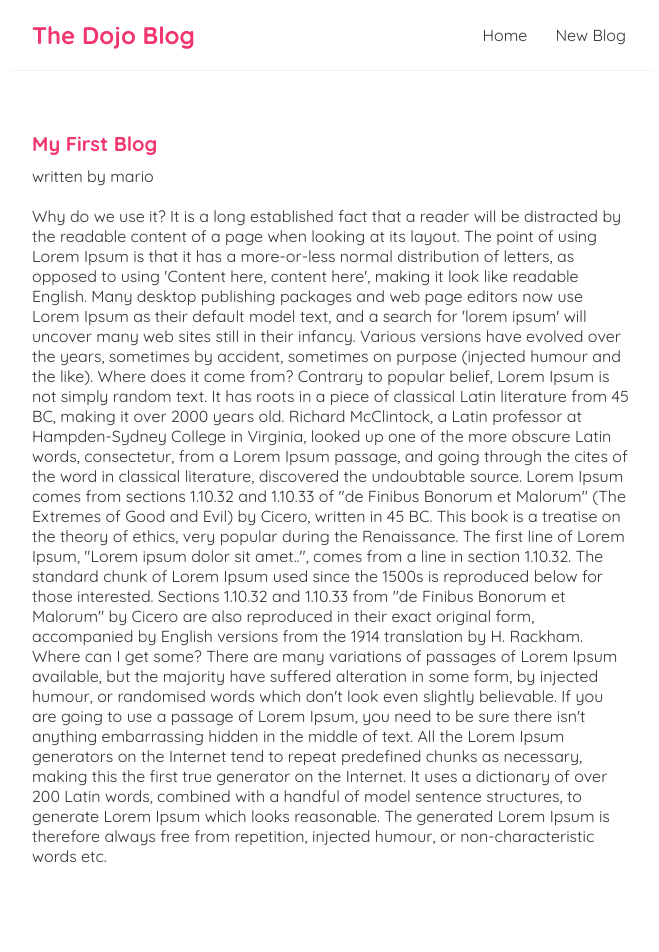
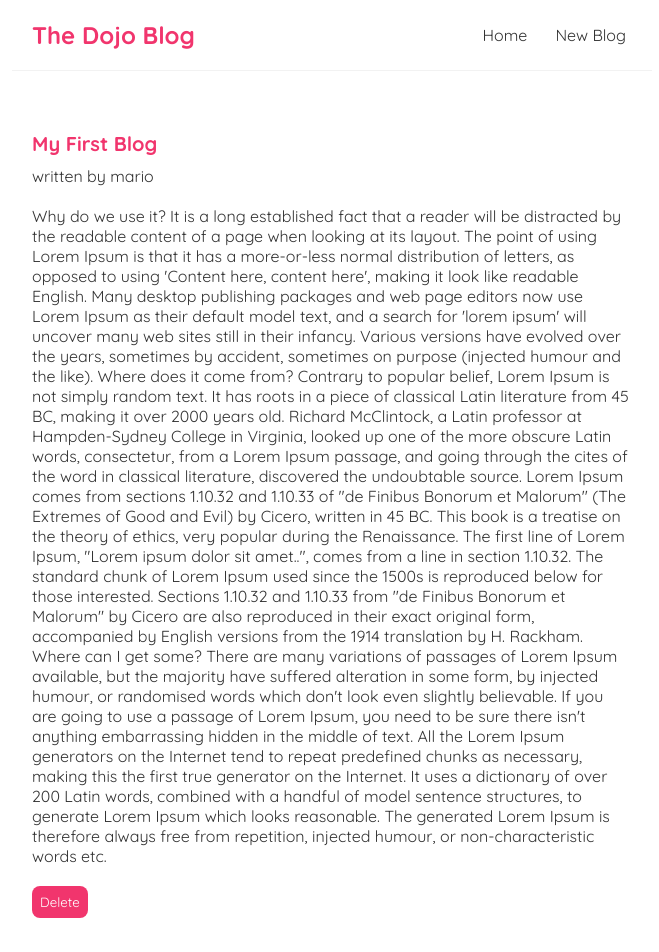
Before and after one commit to Waqarcode/dojo-blog, a React (Create React App) app: page /blog/1 in a window 1280 px wide. Shown: the top 952 px of the page, without its empty margins (308-967 px from the left). Built offline with nearby package versions, Linux system fonts and the light colour scheme; data requests are answered from the project's data file.

Commit message:
Delete Request

```diff
--- a/src/Components/BlogDetail/BlogDetails.js
+++ b/src/Components/BlogDetail/BlogDetails.js
@@ -1,9 +1,21 @@
 import { useParams } from "react-router-dom";
 import useFetch from "../../EndPoint/useFetch";
+import { useHistory } from "react-router-dom";
+
 
 const BlogDetails = () => {
     const { id } = useParams();
     const {data: blog, isLoading, error} = useFetch('http://localhost:8000/blogs/' + id);
+    const history = useHistory();
+
+    const handleClick = ()=>{
+        fetch('http://localhost:8000/blogs/' + blog.id,{
+            method: 'DELETE',
+        })
+        .then(()=>{
+            history.push('/');
+        })
+    }
 
     return (
         <div className="blog-details">
@@ -14,6 +26,7 @@
                     <h2>{blog.title}</h2>
                     <p>written by {blog.author}</p>
                     <div>{blog.body}</div>
+                    <button onClick={handleClick}>Delete</button>
                 </article>
             )}
         </div>
```
